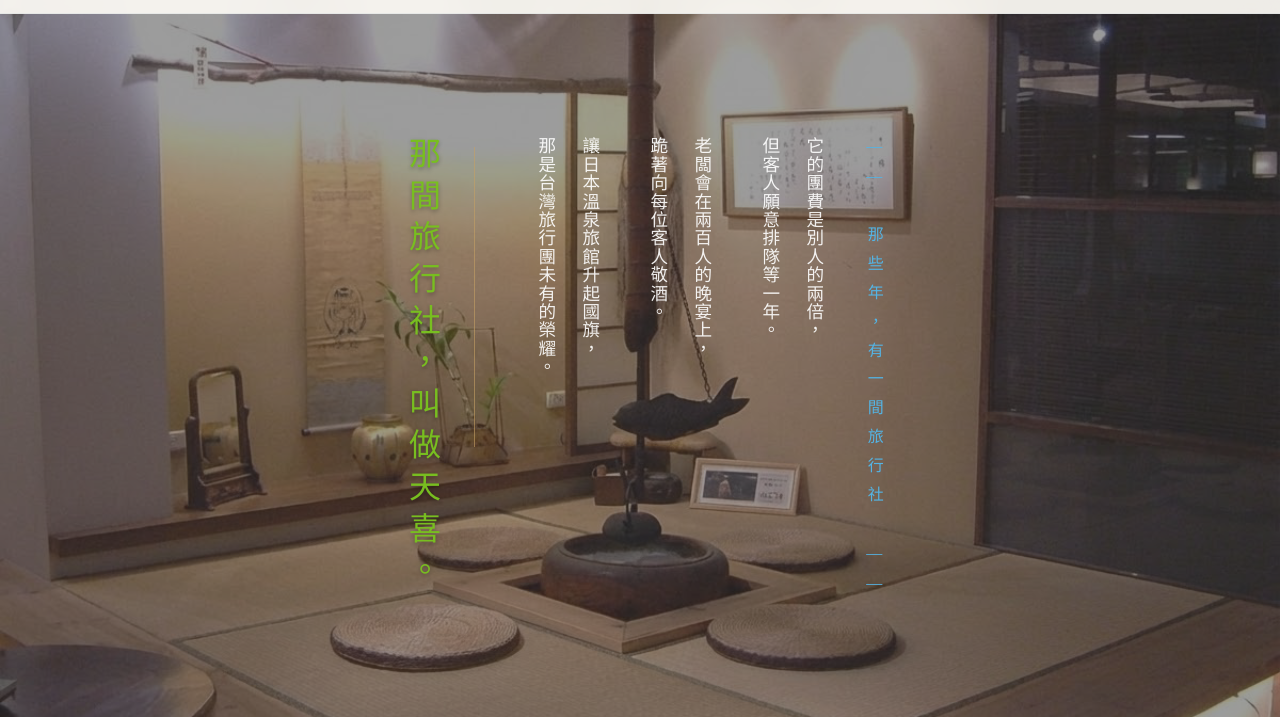
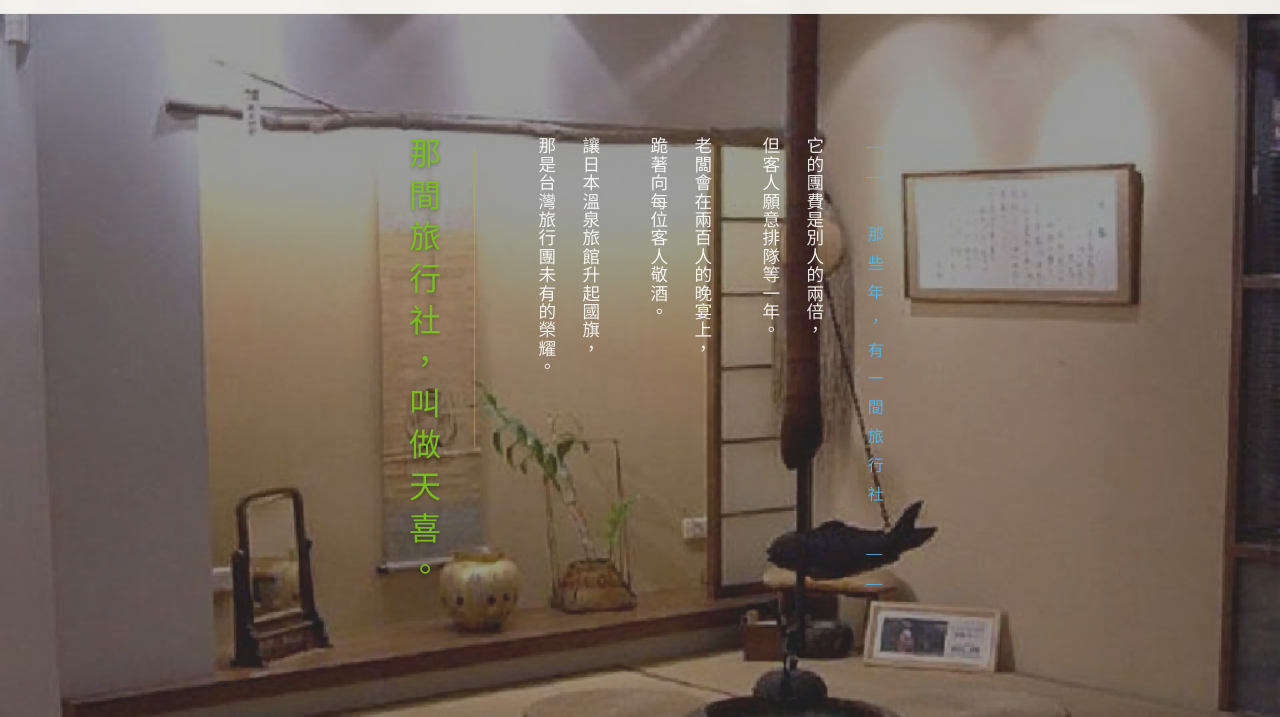
Before and after one commit to BertWang/skylark-memory, a plain HTML site: page vision.html in a window 1280 px wide. Shown: the part 83-800 px from the top of the page. Drawn offline with nearby package versions, Linux system fonts and the light colour scheme.

Commit message:
Update vision.html

```diff
--- a/vision.html
+++ b/vision.html
@@ -54,7 +54,7 @@
   <main>
     <!-- 開場宣言 (Hero) -->
     <header class="section-padding min-vh-100 d-flex align-items-center position-relative"
-        style="background-image: url('assets/images/vision/vision-hero2.png'); background-size: cover; background-position: center; background-attachment: fixed;">
+        style="background-image: url('assets/images/vision/vision-hero.png'); background-size: cover; background-position: center; background-attachment: fixed;">
 
       <!-- 背景遮罩：使用深藍色半透明遮罩，讓文字更突顯且統一色調 -->
       <div class="texture-overlay" style="background: rgba(58, 58, 58, 0.5); position: absolute; top: 0; left: 0; width: 100%; height: 100%; z-index: 1;"></div>
```
